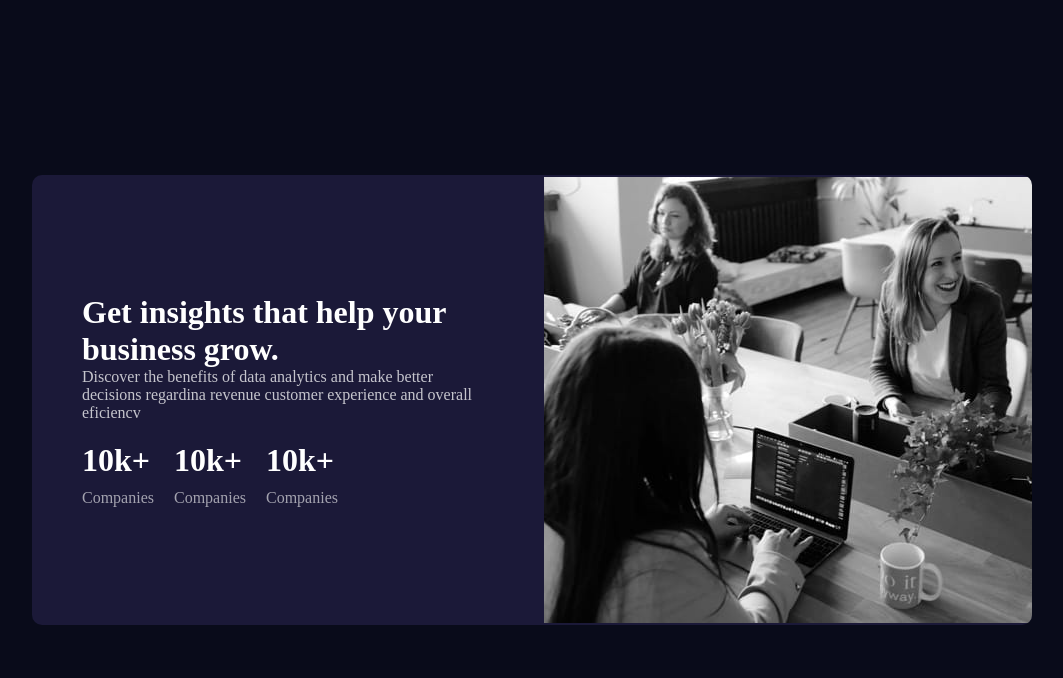
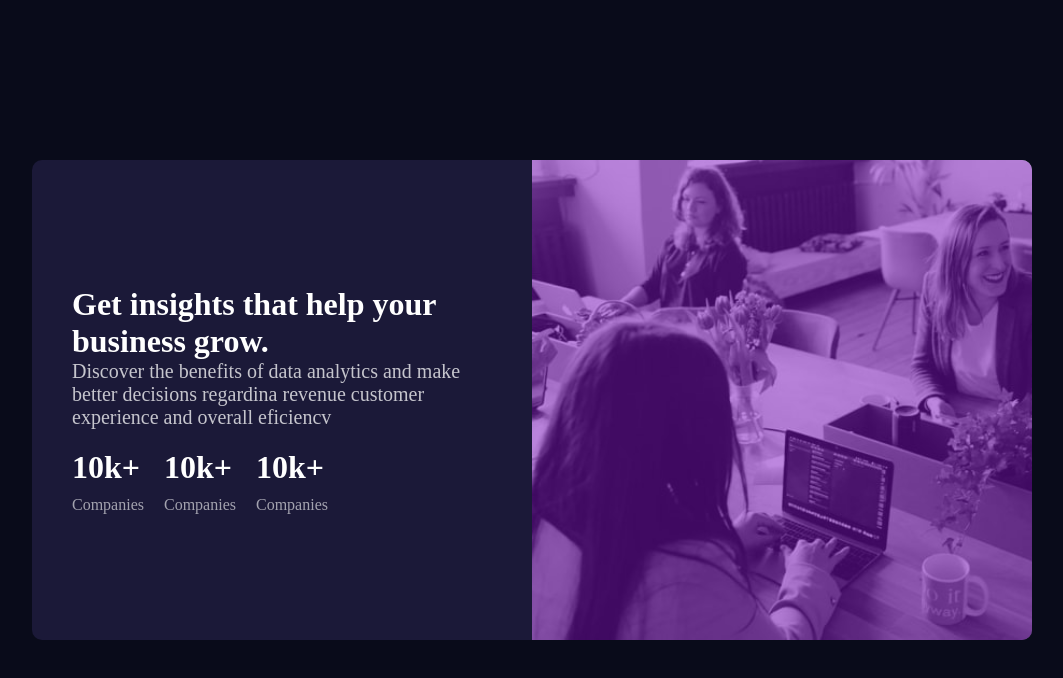
Before and after one commit to lucianoscabora/front-end-mentor, a plain HTML site: page Newbie/challange-02/index.html in a window 1280 px wide. Shown: the whole page, without its empty margins (108-1171 px from the left). Drawn offline with Linux system fonts and the light colour scheme.

Commit message:
positions fix css

```diff
--- a/Newbie/challange-02/css/reset.css
+++ b/Newbie/challange-02/css/reset.css
@@ -1,6 +1,8 @@
 * {
     margin: 0;
     -webkit-box-sizing: border-box;
- -moz-box-sizing: border-box;
- box-sizing: border-box;
+    -moz-box-sizing: border-box;
+    -ms-box-sizing: border-box;
+    -o-box-sizing: border-box;
+    box-sizing: border-box;
 }
--- a/Newbie/challange-02/css/style.css
+++ b/Newbie/challange-02/css/style.css
@@ -12,42 +12,53 @@
   border-radius: 10px;
   background-color: var(--dark-desaturated-blue);
   width: 1000px;
-  height: 450px;
+  height: 60vh;
   justify-content: center;
   align-items: center;
   display: flex;
 }
 
 .left-side {
-padding: 50px;
-    width: 50vw;
-  align-items: flex-start;
+  overflow: hidden;
+  box-sizing: border-box;
+  width: 100%;
+  height: 100%;
+  justify-content: center;
   flex-direction: column;
   display: flex;
 }
 
 .right-side {
-  background-position: center;
-  content: "";
-  background-image: url(../images/image-header-desktop.jpg);
+  position: relative;
+  background-image: url("../images/image-header-desktop.jpg");
   background-repeat: no-repeat;
-  background-position: cover;
+  background-size: cover;
+  width: 100%;
+  height: 100%;
+}
+
+.img-placeholder {
+  background-color: hsl(277, 84%, 41%, 0.5);
+  position: absolute;
+  width: 100vh;
   height: 100vh;
-  width: 50vw;
-  display: flex;
 }
 
 .left-side-title {
+  padding: 0 40px 0 40px;
   color: var(--solid-white);
 }
 
 .left-side-paragraph {
+  padding: 0 40px 0 40px;
+  font-size: 20px;
   color: var(--transparent-white);
 }
 
 .left-side-stats {
+  padding: 0 40px 0 40px;
   display: flex;
-  justify-content: center;
+  justify-content: flex-start;
   align-items: center;
 }
 
--- a/Newbie/challange-02/index.html
+++ b/Newbie/challange-02/index.html
@@ -8,7 +8,7 @@
     <link rel="stylesheet" href="../challange-02/css/reset.css" />
     <link rel="stylesheet" href="../challange-02/css/style.css" />
     <link rel="stylesheet" href="../challange-02/css/responsive.css" />
-    <link rel="stylesheet" href="../challange-02/css/variables.css">
+    <link rel="stylesheet" href="../challange-02/css/variables.css" />
   </head>
   <body>
     <main class="whole-content">
@@ -26,8 +26,6 @@
             </p>
 
             <div class="left-side-stats">
-
-
               <div class="stats">
                 <h1 class="quantity">10k+</h1>
                 <span class="category">Companies</span>
@@ -42,16 +40,11 @@
                 <h1 class="quantity">10k+</h1>
                 <span class="category">Companies</span>
               </div>
-
-
             </div>
-
           </div>
 
           <div class="right-side">
-            <div class="img-placeholder">
-                a
-            </div>
+            <div class="img-placeholder"></div>
           </div>
         </div>
       </div>
```
Lines whose indentation alone changed are shown as unchanged.
